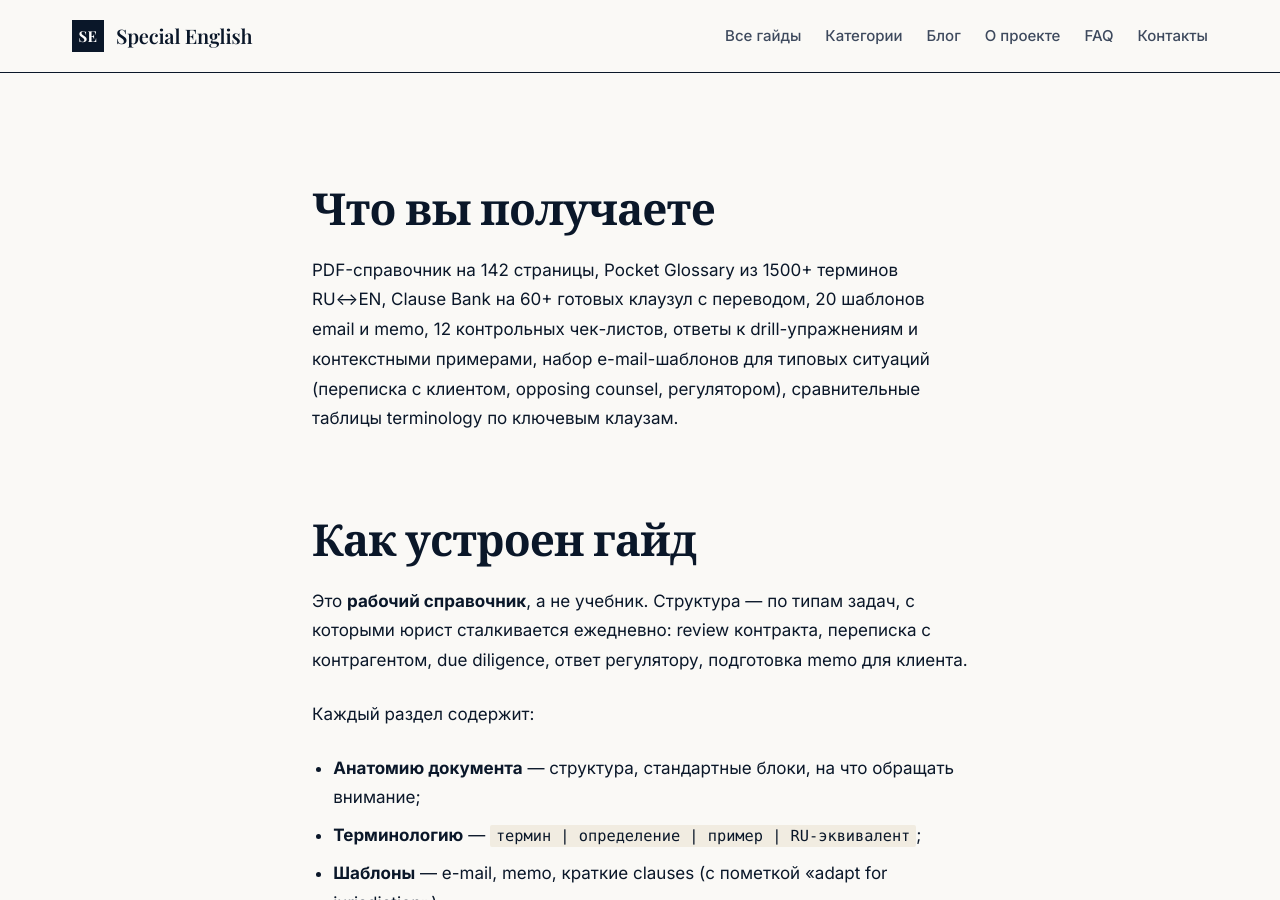
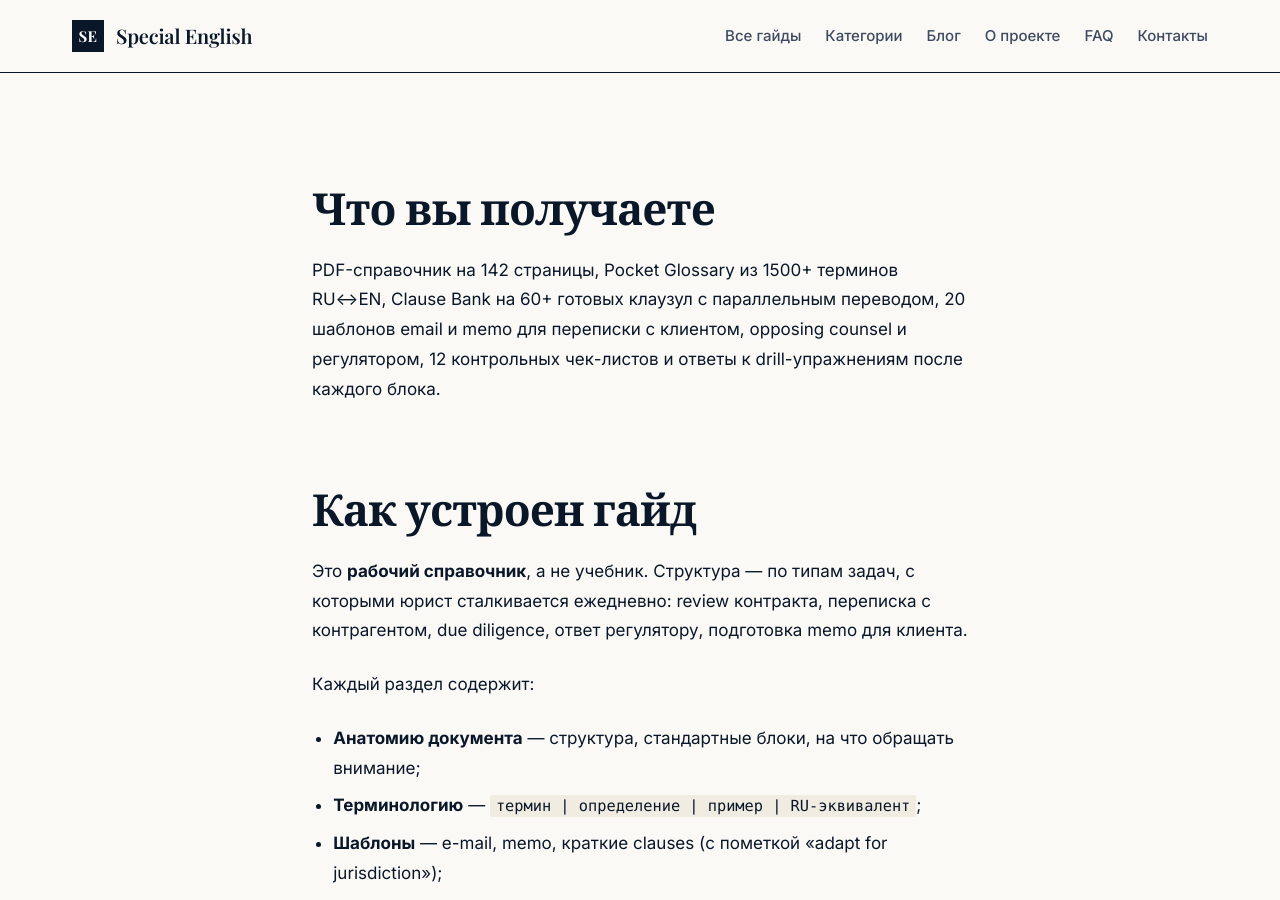
Before and after one commit to nilolafeo-bit/special_english, a Jekyll site: the page built from _guides/legal-english.md, in a window 1280 px wide and 900 px high, scrolled down 2131 px. Built offline with Jekyll 4.4.1, drawn with Linux system fonts in a browser that asks for light colours; some web fonts are replaced.

Commit message:
fix(content): legal-english «Что вы получаете» — убрал leftover-фразу
После замены первой строки в теле гайда осталась грамматически рассогласованная
старая фраза «и контекстными примерами, набор e-mail-шаблонов…». Переписал
абзац цельно под новые цифры (142 стр, Pocket Glossary 1500+, Clause Bank 60+,
20 шаблонов, 12 чек-листов, ответы к drill).

Co-Authored-By: nilolafeo <nilolafeo@gmail.com>

```diff
--- a/_guides/legal-english.md
+++ b/_guides/legal-english.md
@@ -61,11 +61,9 @@ aggregate_rating:
 ## Что вы получаете
 
 PDF-справочник на 142 страницы, Pocket Glossary из 1500+ терминов RU↔EN,
-Clause Bank на 60+ готовых клаузул с переводом, 20 шаблонов email и memo,
-12 контрольных чек-листов, ответы к drill-упражнениям
-и контекстными примерами, набор e-mail-шаблонов для типовых ситуаций
-(переписка с клиентом, opposing counsel, регулятором), сравнительные
-таблицы terminology по ключевым клаузам.
+Clause Bank на 60+ готовых клаузул с параллельным переводом, 20 шаблонов
+email и memo для переписки с клиентом, opposing counsel и регулятором,
+12 контрольных чек-листов и ответы к drill-упражнениям после каждого блока.
 
 ## Как устроен гайд
 
```
